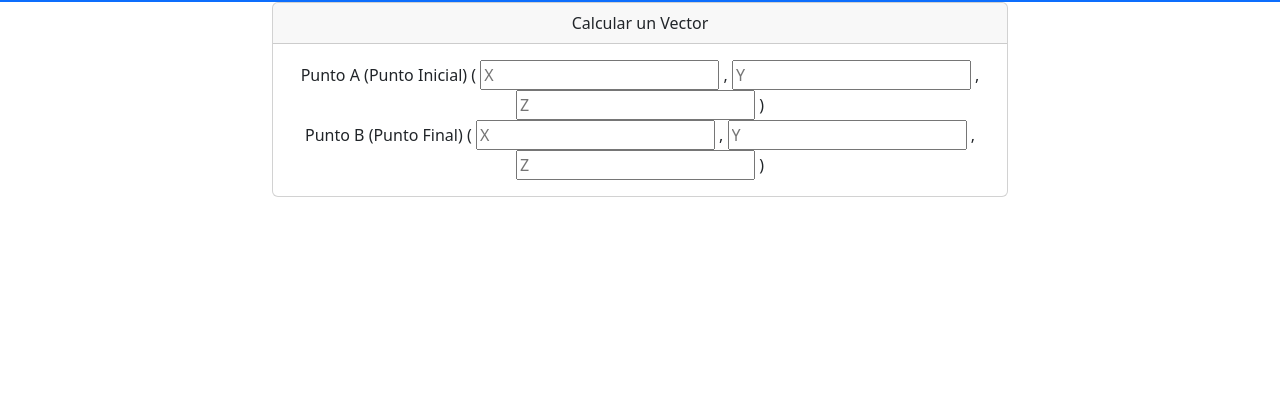
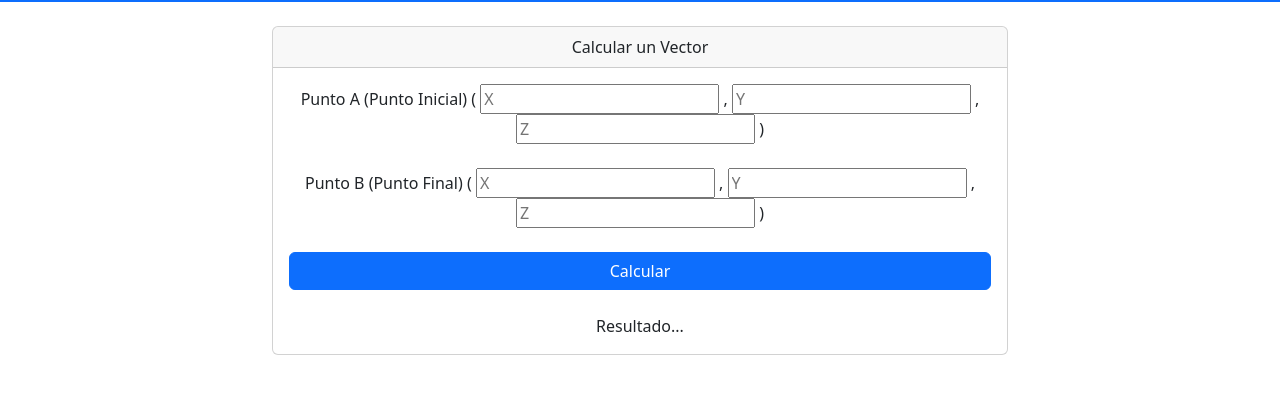
Before and after one commit to kdmonteal/ComputacionGrafica2024, a plain HTML site: page Geometry Draw/index.html in a window 1280 px wide. Shown: the part 54-448 px from the top of the page. Drawn offline with nearby package versions, Linux system fonts and the light colour scheme.

Commit message:
Js Vector

```diff
--- a/Geometry Draw/index.html
+++ b/Geometry Draw/index.html
@@ -18,6 +18,8 @@
     <script src="https://cdn.jsdelivr.net/npm/bootstrap@5.3.3/dist/js/bootstrap.min.js"
         integrity="sha384-0pUGZvbkm6XF6gxjEnlmuGrJXVbNuzT9qBBavbLwCsOGabYfZo0T0to5eqruptLy"
         crossorigin="anonymous"></script>
+    <!--Js-->
+    <script src="./src/js/vectorCalculator.js"></script>
 </head>
 
 <body>
@@ -53,6 +55,7 @@
         </nav>
     </header>
     <section>
+        <br>
         <div class="container text-center">
             <div class="row">
                 <div class="col-2"> </div>
@@ -71,7 +74,7 @@
                                 <span>,</span>
                                     <input type="number" name="puntoAZ" id="puntoAZ" placeholder="Z">
                                 <span>)</span>
-                                <br>
+                                <br><br>
 
                                 <label for="">Punto B (Punto Final)</label>
                                 <span>(</span>
@@ -81,7 +84,12 @@
                                 <span>,</span>
                                     <input type="number" name="puntoBZ" id="puntoBZ" placeholder="Z">
                                 <span>)</span>
+                                <br><br>
+                                <div class="d-grid gap-2">
+                                    <button onclick="vector()" type="button" class="btn btn-primary">Calcular</button>
+                                </div>
                                 <br>
+                                <span>Resultado...</span>
                             </form>
                         </div>
                     </div>
--- /dev/null
+++ b/Geometry Draw/src/js/vectorCalculator.js
@@ -0,0 +1,14 @@
+function vector() {
+    // Obtener los Valores de los Inputs
+    let ax = document.getElementById("puntoAX").value;
+    let ay = document.getElementById("puntoAY").value;
+    let az = document.getElementById("puntoAZ").value;
+
+    let bx = document.getElementById("puntoBX").value;
+    let by = document.getElementById("puntoBY").value;
+    let bz = document.getElementById("puntoBZ").value;
+
+    alert("("+ax+","+ay+","+az+")");
+    alert("("+bx+","+by+","+bz+")");
+
+}
```
